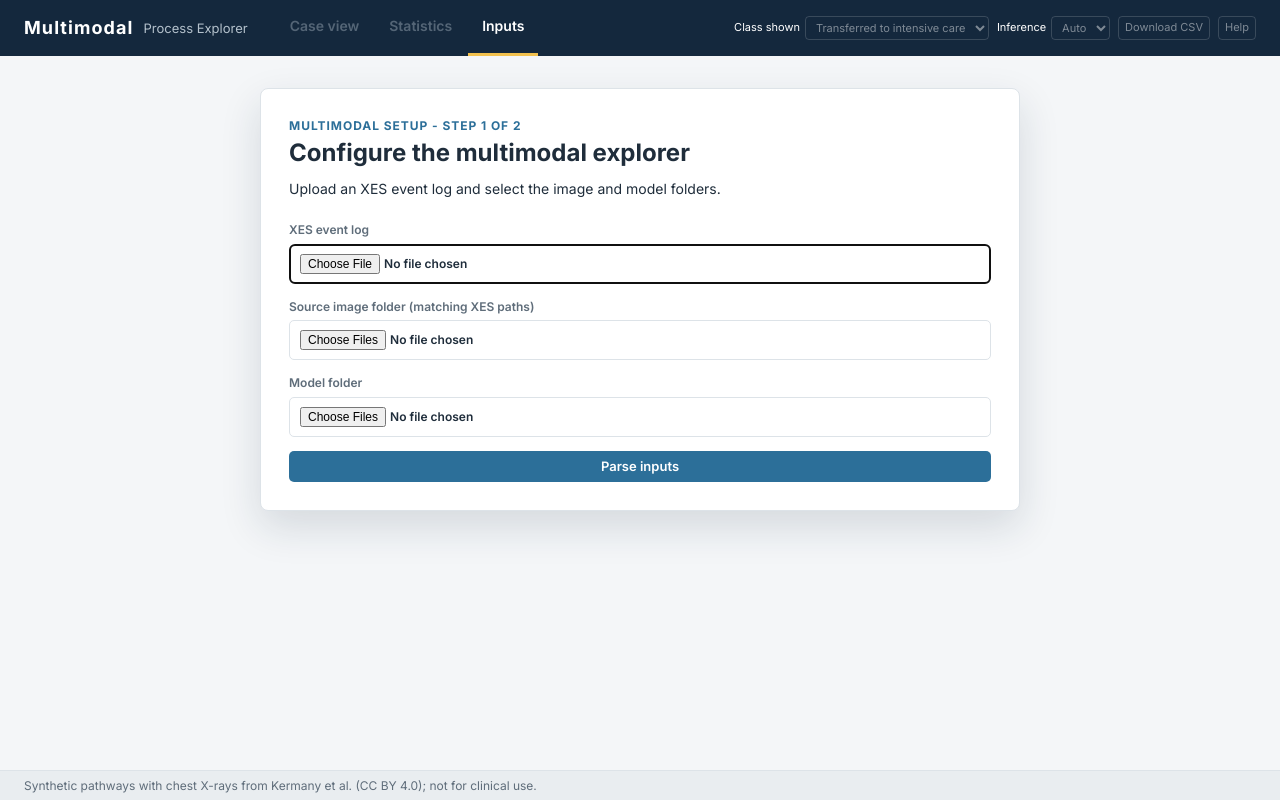
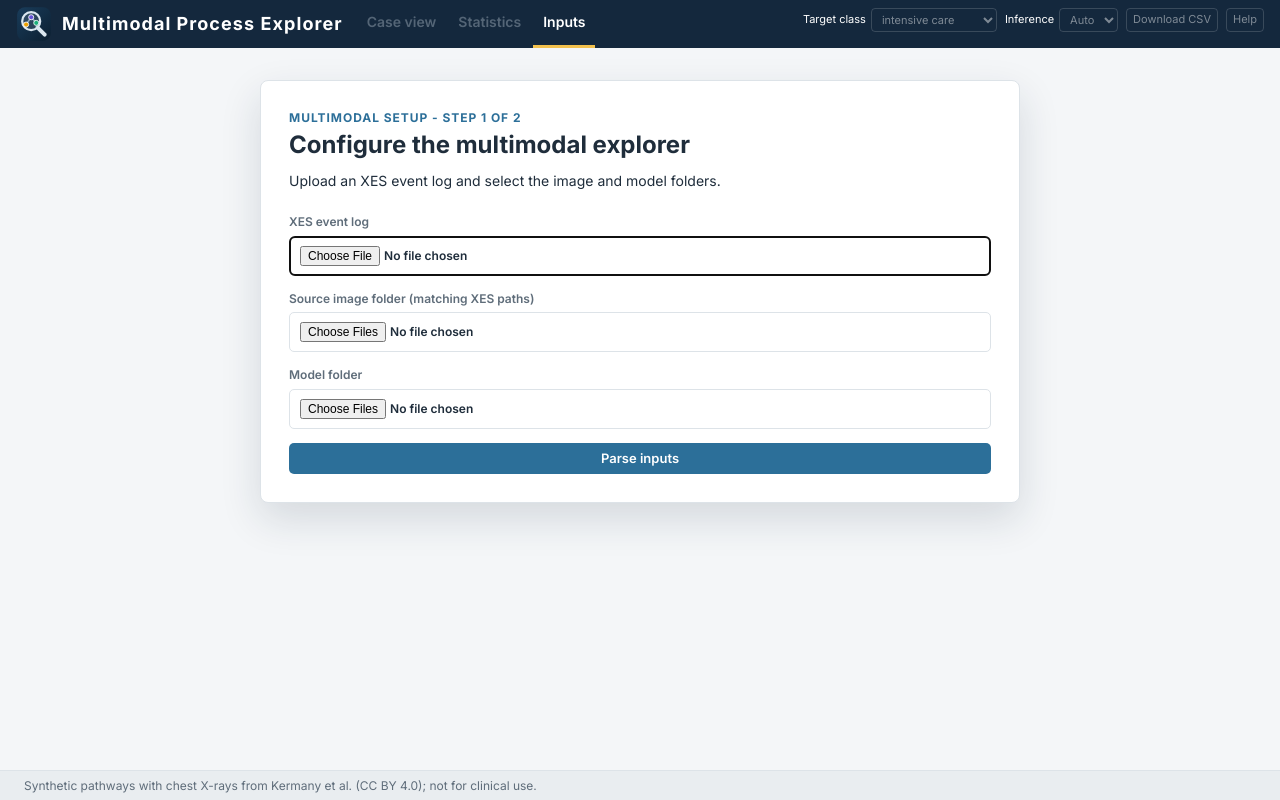
Before and after one commit to Havel29/multimodal-process-explorer, a FastAPI app: page / in a window 1280 px wide. Run offline with FastAPI, Linux system fonts and the light colour scheme.

Commit message:
feat: Target class reruns the predictions, explorer icon, one font for the title, centred case picker, header fits laptop screens

```diff
--- a/app/static/css/style.css
+++ b/app/static/css/style.css
@@ -53,7 +53,7 @@ h1, h2, p { margin: 0; }
 .analysis-actions button:disabled { color: var(--faint); cursor: default; }
 
 /* Header */
-.topbar { display: flex; align-items: center; gap: 28px; padding: 0 24px; color: #fff; background: var(--navy); }
+.topbar { display: flex; align-items: center; gap: 22px; padding: 0 24px; color: #fff; background: var(--navy); }
 /* Page tabs, as on a website: the active page is underlined */
 .view-tabs { display: flex; align-self: stretch; gap: 2px; }
 .view-tab { padding: 0 14px; color: #b4c1cc; background: none; border: 0; border-bottom: 3px solid transparent; cursor: pointer; font-size: 14px; font-weight: 600; white-space: nowrap; }
@@ -69,9 +69,9 @@ h1, h2, p { margin: 0; }
 .runtime-controls button, .runtime-controls a { cursor: pointer; }
 .brand { display: flex; align-items: center; gap: 10px; color: inherit; text-decoration: none; white-space: nowrap; }
 .brand img { width: 36px; height: 36px; border-radius: 8px; }
-.brand strong { font-size: 18px; letter-spacing: .06em; }
-.brand span { color: #b4c1cc; font-size: 13px; }
-.patient-picker { display: flex; align-items: center; gap: 4px; margin-left: auto; }
+.brand strong, .brand span { font-size: 18px; font-weight: 700; letter-spacing: .06em; }
+.brand strong + span { margin-left: -5px; }
+.patient-picker { display: flex; align-items: center; gap: 4px; margin: 0 auto; }
 .patient-picker label { display: flex; align-items: center; gap: 6px; color: #b4c1cc; font-size: 12px; font-weight: 600; white-space: nowrap; }
 .patient-picker select, .patient-picker button { height: 32px; color: #fff; background: rgba(255,255,255,.06); border: 1px solid rgba(255,255,255,.25); border-radius: 6px; }
 .patient-picker select { min-width: 112px; padding: 0 28px 0 9px; font: inherit; cursor: pointer; }
@@ -306,6 +306,21 @@ body.resizing, body.resizing * { cursor: row-resize !important; user-select: non
 .statistics-table .never { color: var(--risk); }
 .performance { margin-top: 3px; color: var(--muted); font-size: 11px; font-variant-numeric: tabular-nums; }
 
+/* Laptop screens: a tighter header, without the institution */
+@media (max-width: 1400px) {
+  .topbar { gap: 14px; }
+  .view-tab { padding: 0 10px; }
+  .institution { display: none; }
+}
+
+/* Below that the header controls go to a second row */
+@media (max-width: 1300px) {
+  body { grid-template-rows: auto 1fr 30px; }
+  .topbar { flex-wrap: wrap; row-gap: 0; padding: 0 16px; }
+  .view-tabs { min-height: 48px; }
+  .runtime-controls { margin-left: auto; padding-bottom: 8px; }
+}
+
 /* Narrow screens */
 @media (max-width: 1100px) {
   body { grid-template-rows: auto auto auto; overflow: auto; }
--- a/app/static/js/controller.js
+++ b/app/static/js/controller.js
@@ -97,13 +97,15 @@ export async function showStatistics() {
   await statistics.show();
 }
 
-/** Show another class: the charts and statistics are drawn again, a running explanation is dropped. */
+/** Another target class: the charts and statistics are drawn again, a running explanation is dropped
+ * and the predictions of the open case run again. */
 export function showClass(code) {
   if (!setShownClass(code)) return;
   analysis.clear();
   if (state.patient) {
     renderAll();
     header.renderInsights();
+    if (state.view === "patient" && state.cutoff) runPrediction();
   }
   if (state.view === "statistics") statistics.rerender();
 }
--- a/app/static/js/runtime.js
+++ b/app/static/js/runtime.js
@@ -10,7 +10,9 @@ export async function init() {
   selector.value = runtime.preference;
   const gpu = selector.querySelector('option[value="gpu"]');
   gpu.disabled = !runtime.gpu_available;
-  gpu.textContent = runtime.gpu_available ? `GPU (${runtime.gpu_name})` : "GPU (unavailable)";
+  // The GPU name goes in the tooltip: a long name would widen the header
+  gpu.textContent = runtime.gpu_available ? "GPU" : "GPU (unavailable)";
+  if (runtime.gpu_available) selector.title = `GPU: ${runtime.gpu_name}`;
 
   selector.addEventListener("change", async () => {
     const previous = runtime.preference;
--- a/app/static/js/tour.js
+++ b/app/static/js/tour.js
@@ -21,7 +21,7 @@ const STEPS = [
   { target: "[data-jump-end]", title: "Jump to end",
     text: "Puts the cutoff back at the last event, with every event given to the models. A case opens this way." },
   { target: "#swimlanes .chart", title: "Prediction lines",
-    text: "The probability each model gives the class shown (top right) at every cutoff along the case, computed in the background after the predictions." },
+    text: "The probability each model gives the target class (top right) at every cutoff along the case, computed in the background after the predictions." },
   { target: "#swimlanes .overview", title: "Zoom and browse",
     text: "When events crowd together, zoom in with + (or Ctrl + scroll on the timeline). This bar is the whole case: drag its box to move along it, and double-click it to see everything again." },
   { target: "#splitter", title: "Resize", demo: "splitter",
@@ -36,8 +36,8 @@ const STEPS = [
     text: "Explain a prediction: which events and words pushed it towards or away from the risk outcome." },
   { target: "#statisticsTab", title: "Statistics",
     text: "Accuracy, AUC and stability over every case, as knowledge accumulates." },
-  { target: "#classControl", title: "Class shown",
-    text: "The class whose probability the lines, the statistics and the explanations show. It starts at the rarest class; pick any other." },
+  { target: "#classControl", title: "Target class",
+    text: "The class whose probability the lines, the statistics and the explanations show; changing it runs the predictions again. It starts at the rarest class; pick any other." },
   { target: ".runtime-controls", title: "Device, data and help",
     text: "Choose where the models run (CPU or GPU), download what the page shows as CSV, and reopen this tour." },
 ];
--- a/app/static/js/views/header.js
+++ b/app/static/js/views/header.js
@@ -44,7 +44,7 @@ export function init() {
 /** The class selector: every outcome class, starting at the one shown (the risk class by default). */
 function fillClasses() {
   els.classSelect.innerHTML = config.outcomes.map((outcome) =>
-    `<option value="${escapeHtml(outcome.code)}">${escapeHtml(outcome.label)}</option>`).join("");
+    `<option value="${escapeHtml(outcome.code)}" title="${escapeHtml(outcome.label)}">${escapeHtml(outcome.short || outcome.label)}</option>`).join("");
   els.classSelect.value = riskOutcome.code;
   els.classControl.classList.toggle("hidden", config.outcomes.length < 2);
 }
--- a/app/templates/index.html
+++ b/app/templates/index.html
@@ -38,8 +38,8 @@
       <button id="nextPatient" type="button" aria-label="Next case" title="Next case">&#8250;</button>
     </nav>
     <div class="runtime-controls">
-      <label id="classControl" title="The class whose probability the prediction lines, statistics and explanations show (by default the risk class of the configuration, the rarest unless set)">Class shown
-        <select id="classSelect" aria-label="Class shown"></select></label>
+      <label id="classControl" title="The class whose probability the prediction lines, statistics and explanations show; changing it runs the predictions again (by default the risk class of the configuration, the rarest unless set)">Target class
+        <select id="classSelect" aria-label="Target class"></select></label>
       <label>Inference <select id="deviceSelect" aria-label="Inference device">
         <option value="auto">Auto</option>
         <option value="cpu">CPU</option>
--- a/config/generic.toml
+++ b/config/generic.toml
@@ -13,6 +13,7 @@
 [demo]
 title = "Multimodal"
 subtitle = "Process Explorer"
+logo = "multimodal-explorer.svg"
 disclaimer = ""
 
 # [outcome]
--- a/config/xray_pathways.toml
+++ b/config/xray_pathways.toml
@@ -5,6 +5,7 @@
 [demo]
 title = "Multimodal"
 subtitle = "Process Explorer"
+logo = "multimodal-explorer.svg"
 case_noun = "patient"
 pathway_noun = "pathway"
 image_noun = "radiograph"
```
Also changed, not shown: README.md, app/static/multimodal-explorer.svg.
